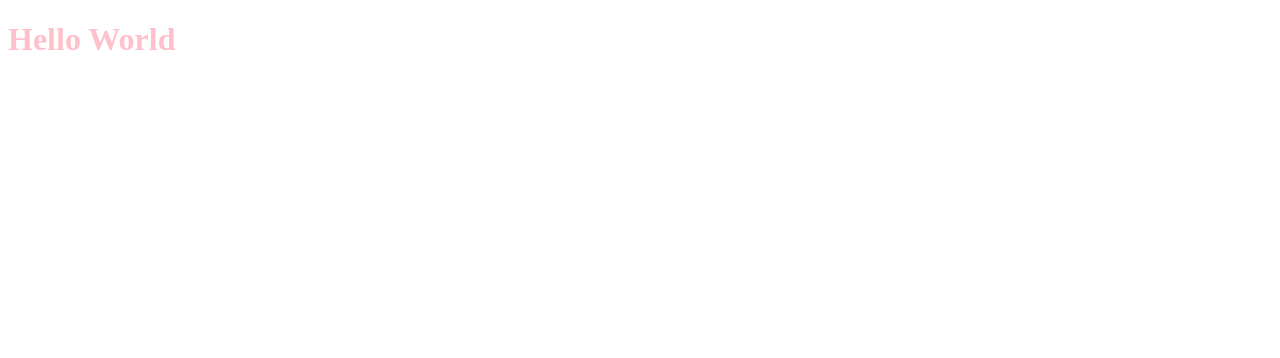
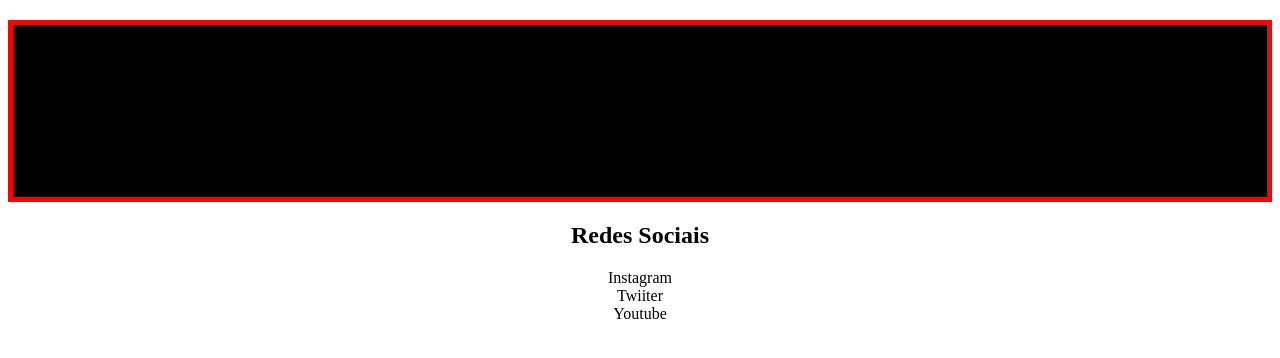
Before and after one commit to JoaoFPedro/CssPracticing, a plain HTML site: page index.html in a window 1280 px wide. Drawn offline with Linux system fonts and the light colour scheme.

Commit message:
praticing css

```diff
--- a/index.html
+++ b/index.html
@@ -7,9 +7,17 @@
     <title>Hello World</title>
 </head>
 <body>
-    <h1>
-        Hello World
-    </h1>
-
+  <div class="container">
+    <h1>Lorem ipsum dolor sit amet.</h1>
+    <p> Lorem ipsum, dolor sit amet consectetur adipisicing elit. Suscipit quidem, ut reprehenderit at voluptatum adipisci fuga consequuntur ex ad sunt ea consequatur voluptas repudiandae laudantium cupiditate ullam. Culpa, modi fugiat.</p>
+  </div>
+  <h2 class="title">Redes Sociais</h2>
+  <div class="social-media">
+<ul >
+    <li> <a class="link" href="https://www.instragram.com">Instagram</a></li>
+    <li ><a  class="link" href="https://www.twiiter.com">Twiiter</a></li>
+    <li> <a class="link" href="https://www.youtube.com">Youtube</a></li>
+</ul>
+</div>
 </body>
 </html>
--- a/styles.css
+++ b/styles.css
@@ -1,5 +1,28 @@
 
 
-h1 {
-    color: pink;
+.container {
+
+    background-color: black;
+
+    padding: 20px;
+    border: 5px solid red;
+    margin-top: 20px;
+
+
+
 }
+.title{
+    text-align: center;
+}
+
+
+.social-media > ul{
+   list-style: none;
+   padding: 0;
+   text-align: center;
+}
+.link{
+
+    color: black;
+    text-decoration: none;
+}
```
